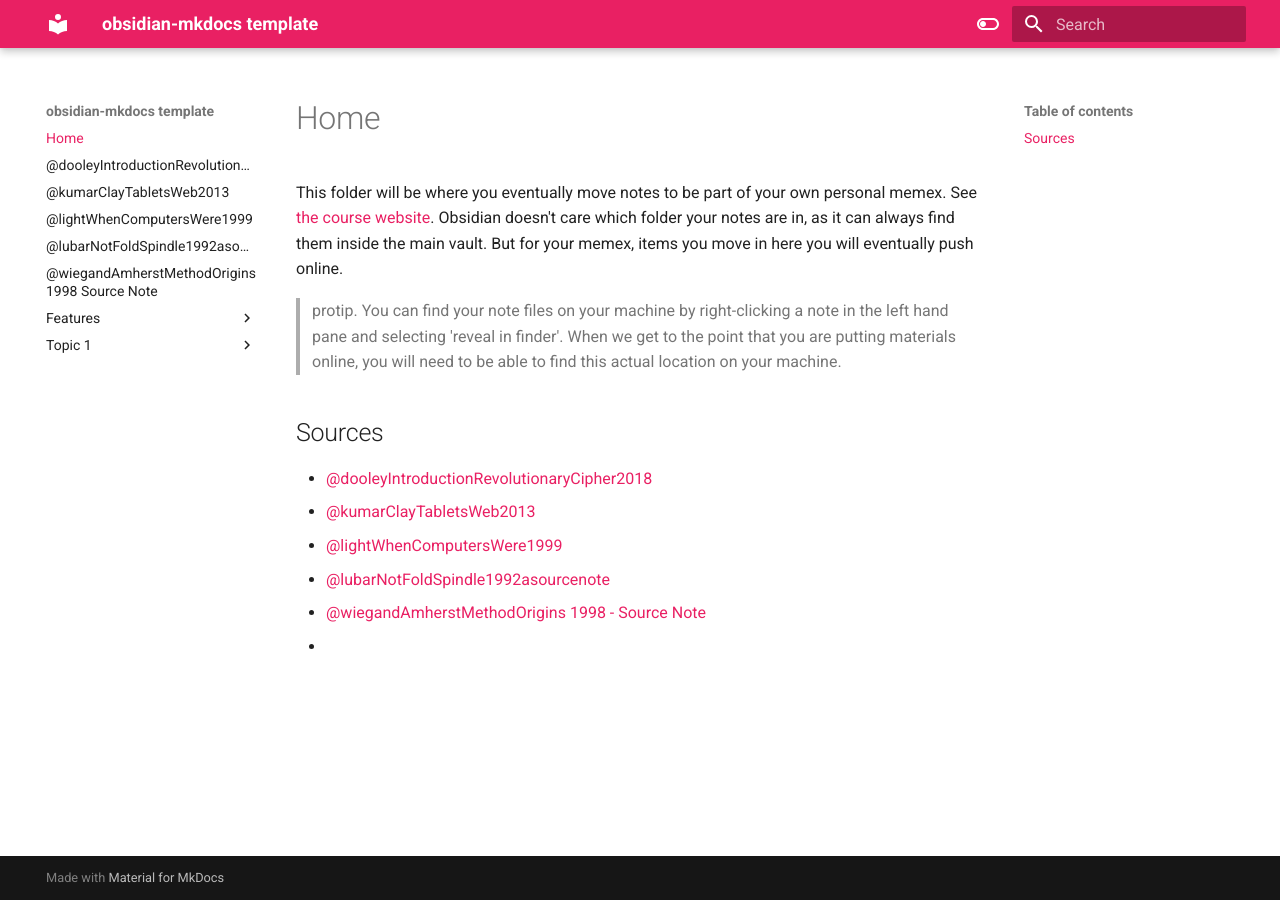
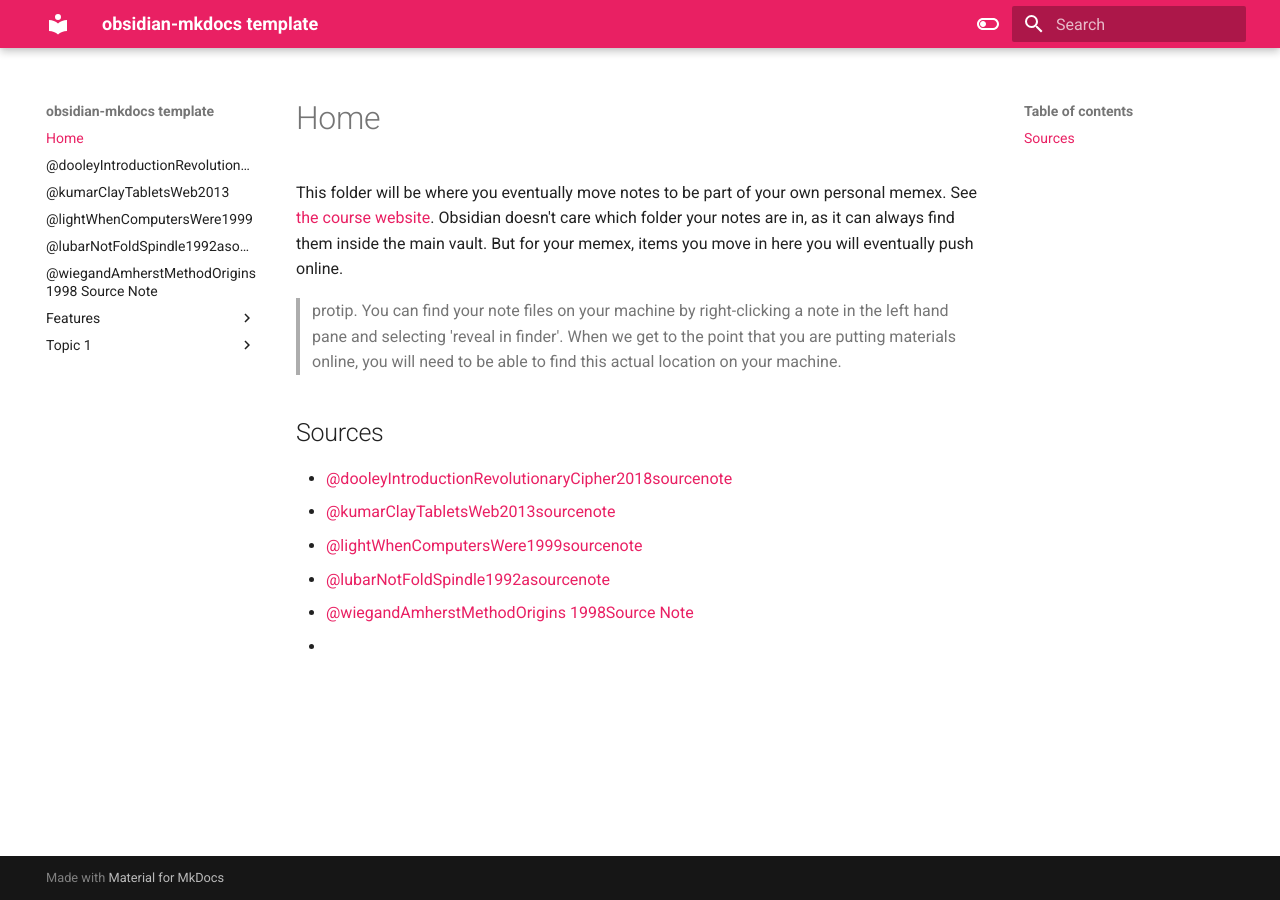
Before and after one commit to rowanegg/thememexofegg, an MkDocs documentation site: the page built from docs/index.md, in a window 1280 px wide. Built offline with MkDocs 1.6.1 and Material for MkDocs 9.7.7, drawn with Linux system fonts in a browser that asks for light colours.

Commit message:
Add files via upload

```diff
--- a/docs/index.md
+++ b/docs/index.md
@@ -4,9 +4,9 @@ This folder will be where you eventually move notes to be part of your own perso
 
 ## Sources
 
-- [@dooleyIntroductionRevolutionaryCipher2018](hist1900c-starter-vault/1-inbox/2-source_notes/@dooleyIntroductionRevolutionaryCipher2018.md)
-- [@kumarClayTabletsWeb2013](hist1900c-starter-vault/1-inbox/2-source_notes/@kumarClayTabletsWeb2013.md)
-- [@lightWhenComputersWere1999](hist1900c-starter-vault/1-inbox/2-source_notes/@lightWhenComputersWere1999.md)
+- [@dooleyIntroductionRevolutionaryCipher2018sourcenote](@dooleyIntroductionRevolutionaryCipher2018sourcenote.md)
+- [@kumarClayTabletsWeb2013sourcenote](@kumarClayTabletsWeb2013sourcenote.md)
+- [@lightWhenComputersWere1999sourcenote](@lightWhenComputersWere1999sourcenote.md)
 - [@lubarNotFoldSpindle1992asourcenote](@lubarNotFoldSpindle1992asourcenote.md)
-- [@wiegandAmherstMethodOrigins 1998 - Source Note](@wiegandAmherstMethodOrigins%201998%20-%20Source%20Note.md)
+- [@wiegandAmherstMethodOrigins 1998Source Note](@wiegandAmherstMethodOrigins%201998Source%20Note.md)
 -
```
